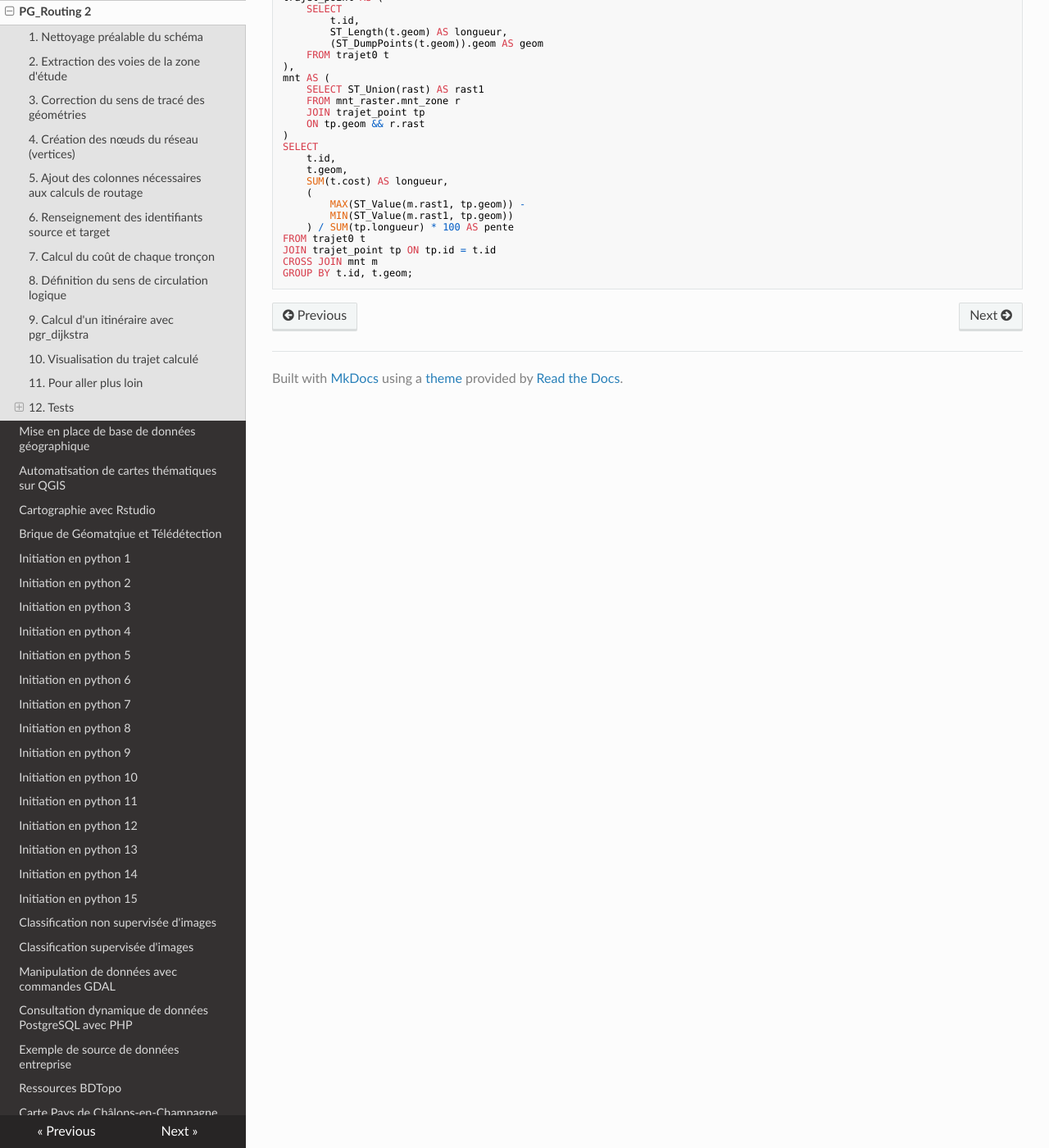
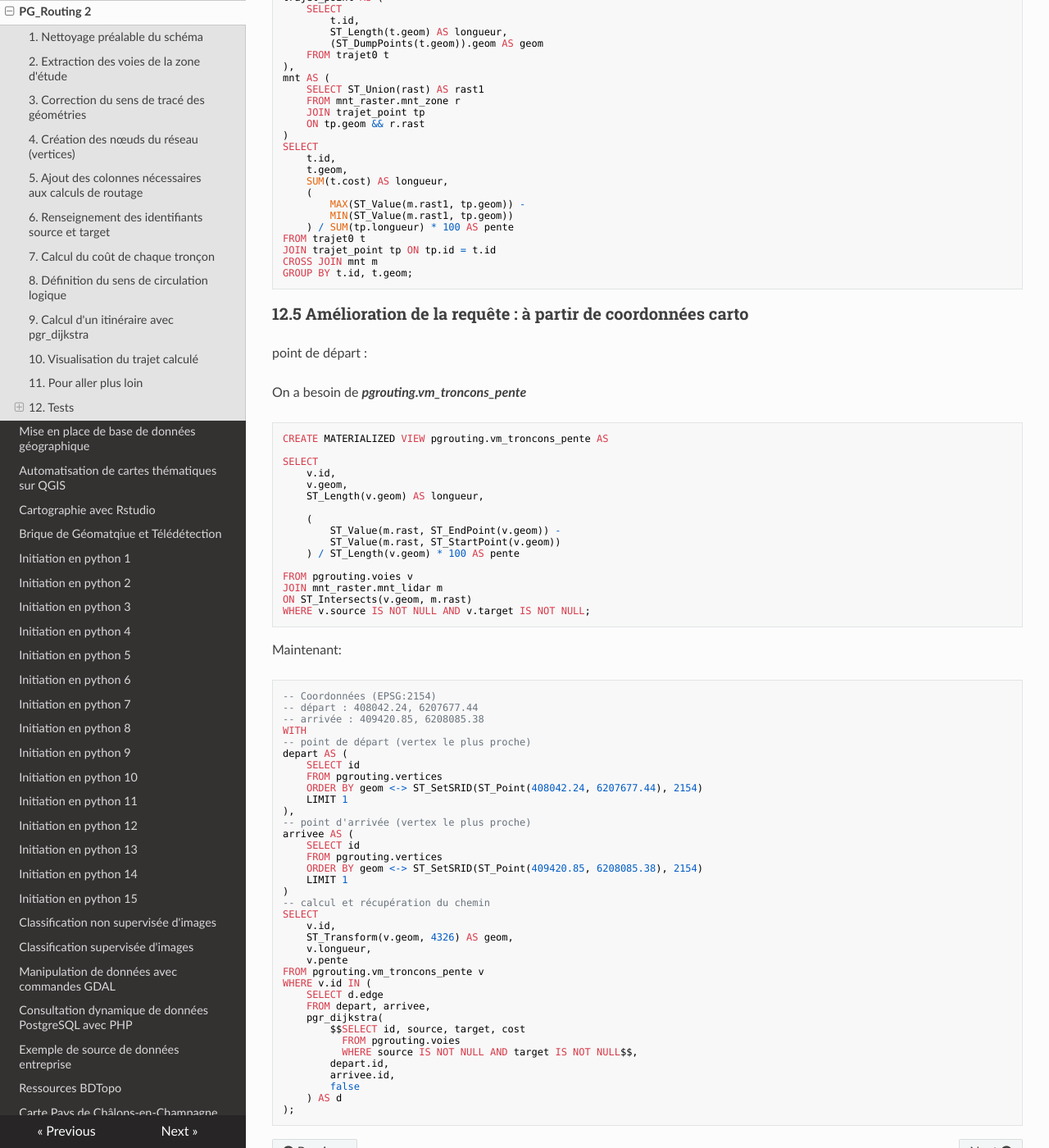
Before and after one commit to abdou123-guene/Site_de_documentation_geomatique, an MkDocs documentation site: the page built from docs/pgrouting1.md, in a window 1280 px wide and 1400 px high, scrolled down 6880 px. Shown: the whole window at 82% size. Built offline with MkDocs 1.6.1, drawn with Linux system fonts in a browser that asks for light colours; nearby versions of some CDN libraries.

Commit message:
Enhance pgrouting documentation with query improvements
Added a section on improving queries with starting coordinates and provided SQL examples for creating a materialized view and calculating paths using pgrouting.

````diff
--- a/docs/pgrouting1.md
+++ b/docs/pgrouting1.md
@@ -303,3 +303,68 @@ JOIN trajet_point tp ON tp.id = t.id
 CROSS JOIN mnt m
 GROUP BY t.id, t.geom;
 ```
+
+### 12.5 Amélioration de la requête : à partir de coordonnées carto
+point de départ :
+
+On a besoin de ***pgrouting.vm_troncons_pente***
+
+```sql
+CREATE MATERIALIZED VIEW pgrouting.vm_troncons_pente AS
+
+SELECT
+    v.id,
+    v.geom,
+    ST_Length(v.geom) AS longueur,
+
+    (
+        ST_Value(m.rast, ST_EndPoint(v.geom)) -
+        ST_Value(m.rast, ST_StartPoint(v.geom))
+    ) / ST_Length(v.geom) * 100 AS pente
+
+FROM pgrouting.voies v
+JOIN mnt_raster.mnt_lidar m
+ON ST_Intersects(v.geom, m.rast)
+WHERE v.source IS NOT NULL AND v.target IS NOT NULL;
+```
+Maintenant:
+
+```sql
+-- Coordonnées (EPSG:2154)
+-- départ : 408042.24, 6207677.44
+-- arrivée : 409420.85, 6208085.38
+WITH
+-- point de départ (vertex le plus proche)
+depart AS (
+    SELECT id
+    FROM pgrouting.vertices
+    ORDER BY geom <-> ST_SetSRID(ST_Point(408042.24, 6207677.44), 2154)
+    LIMIT 1
+),
+-- point d'arrivée (vertex le plus proche)
+arrivee AS (
+    SELECT id
+    FROM pgrouting.vertices
+    ORDER BY geom <-> ST_SetSRID(ST_Point(409420.85, 6208085.38), 2154)
+    LIMIT 1
+)
+-- calcul et récupération du chemin
+SELECT
+    v.id,
+    ST_Transform(v.geom, 4326) AS geom,
+    v.longueur,
+    v.pente
+FROM pgrouting.vm_troncons_pente v
+WHERE v.id IN (
+    SELECT d.edge
+    FROM depart, arrivee,
+    pgr_dijkstra(
+        $$SELECT id, source, target, cost
+          FROM pgrouting.voies
+          WHERE source IS NOT NULL AND target IS NOT NULL$$,
+        depart.id,
+        arrivee.id,
+        false
+    ) AS d
+);
+```
````
